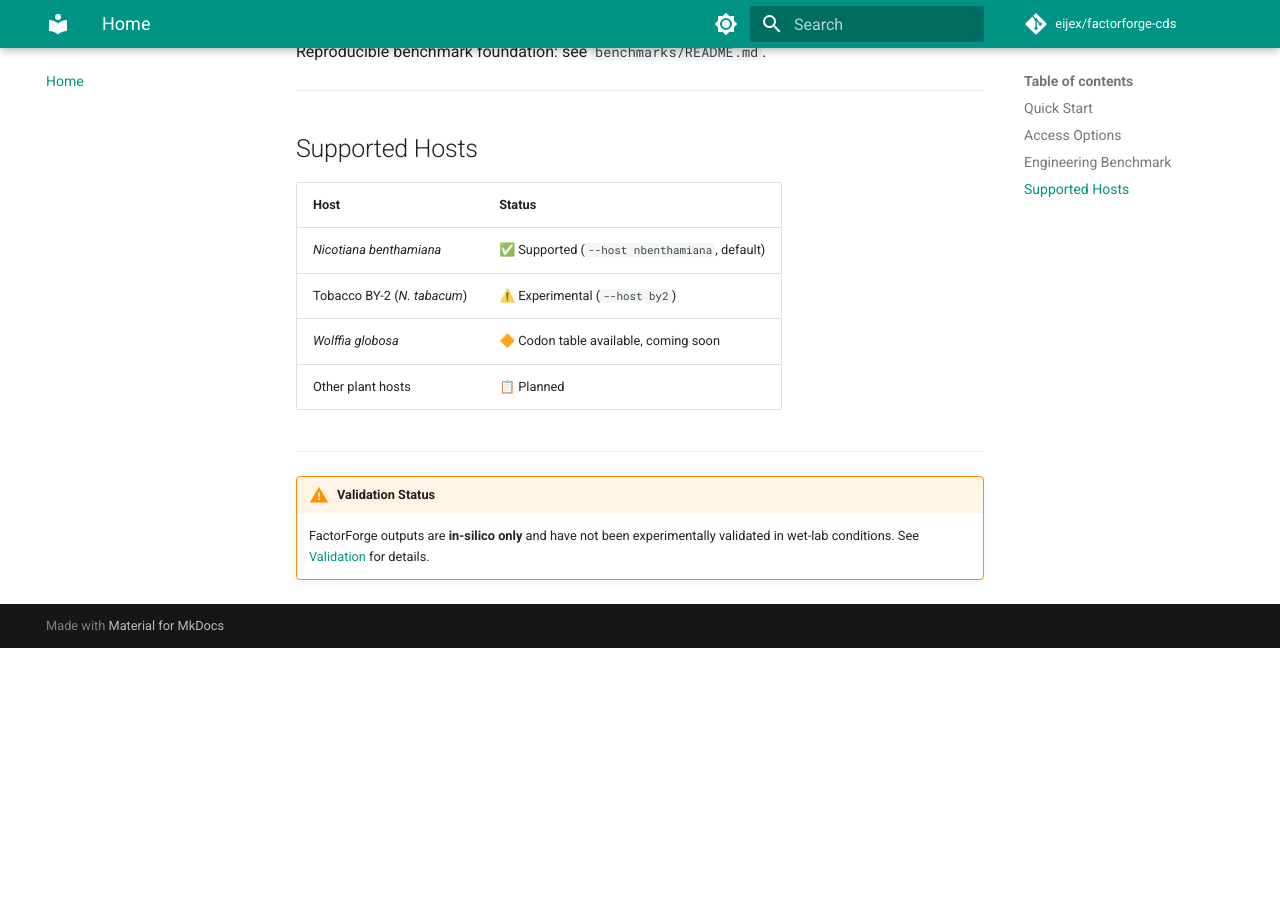
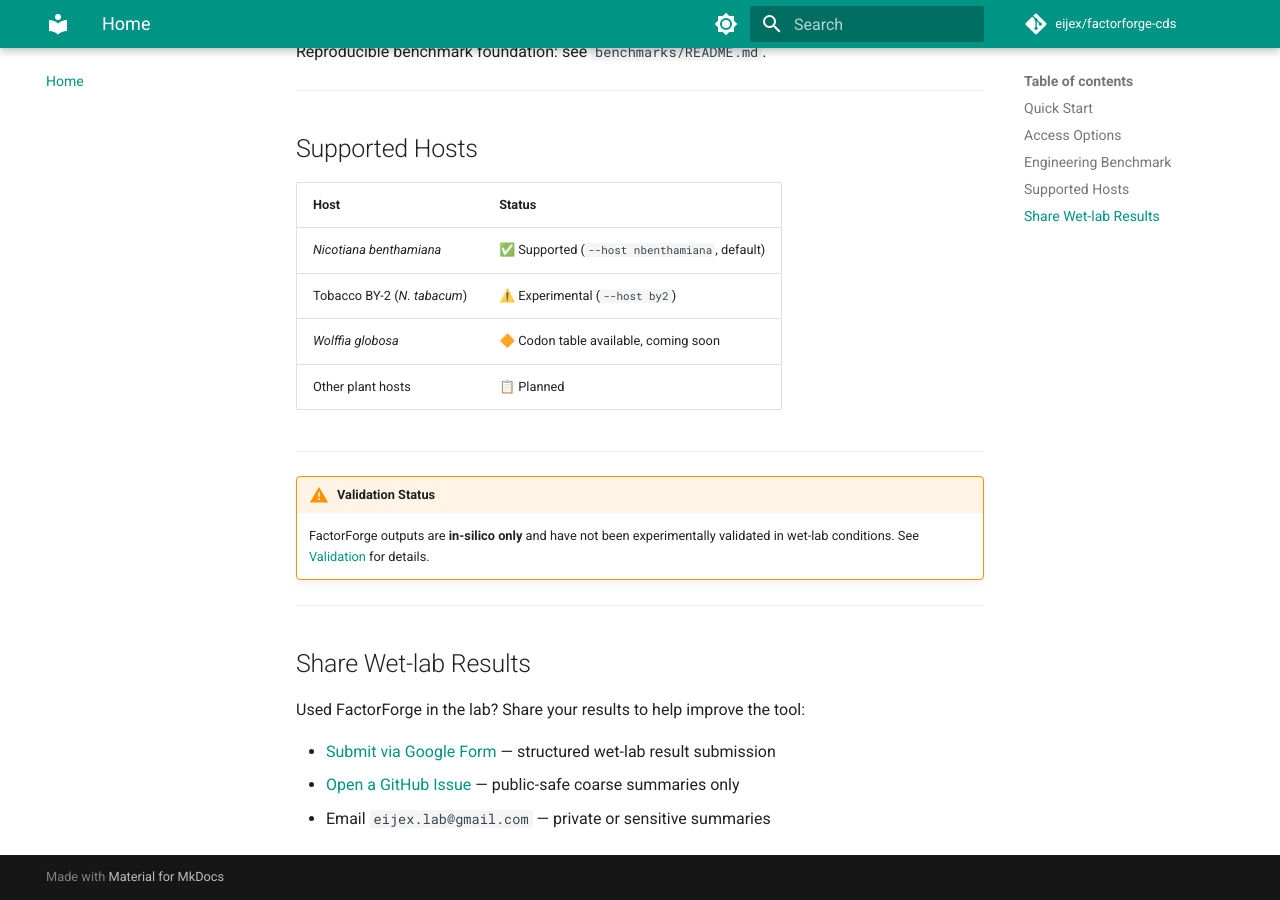
Before and after one commit to eijex/factorforge-cds, an MkDocs documentation site: the page built from docs/index.md, in a window 1280 px wide and 900 px high, scrolled down 1649 px. Built offline with MkDocs 1.6.1 and Material for MkDocs 9.7.7, drawn with Linux system fonts in a browser that asks for light colours; comment, search, counter and statistics services are not loaded; before the commit the page ends 2297 px from its top, so only the background shows below that.

Commit message:
docs: add Google Form wet-lab submission link to docs homepage and web app footer

```diff
--- a/docs/index.md
+++ b/docs/index.md
@@ -71,3 +71,13 @@ Reproducible benchmark foundation: see `benchmarks/README.md`.
 
 !!! warning "Validation Status"
     FactorForge outputs are **in-silico only** and have not been experimentally validated in wet-lab conditions. See [Validation](validation.md) for details.
+
+---
+
+## Share Wet-lab Results
+
+Used FactorForge in the lab? Share your results to help improve the tool:
+
+- [Submit via Google Form](https://docs.google.com/forms/d/e/1FAIpQLSeSx-wYvF6YwHhSPdLMl-L44frCugdm25X_eDz50OaqTD66qA/viewform) — structured wet-lab result submission
+- [Open a GitHub Issue](https://github.com/eijex/factorforge-cds/issues/new?template=wet_lab_result.yml) — public-safe coarse summaries only
+- Email `eijex.lab@gmail.com` — private or sensitive summaries
```
Also changed, not shown: 1 other file.
